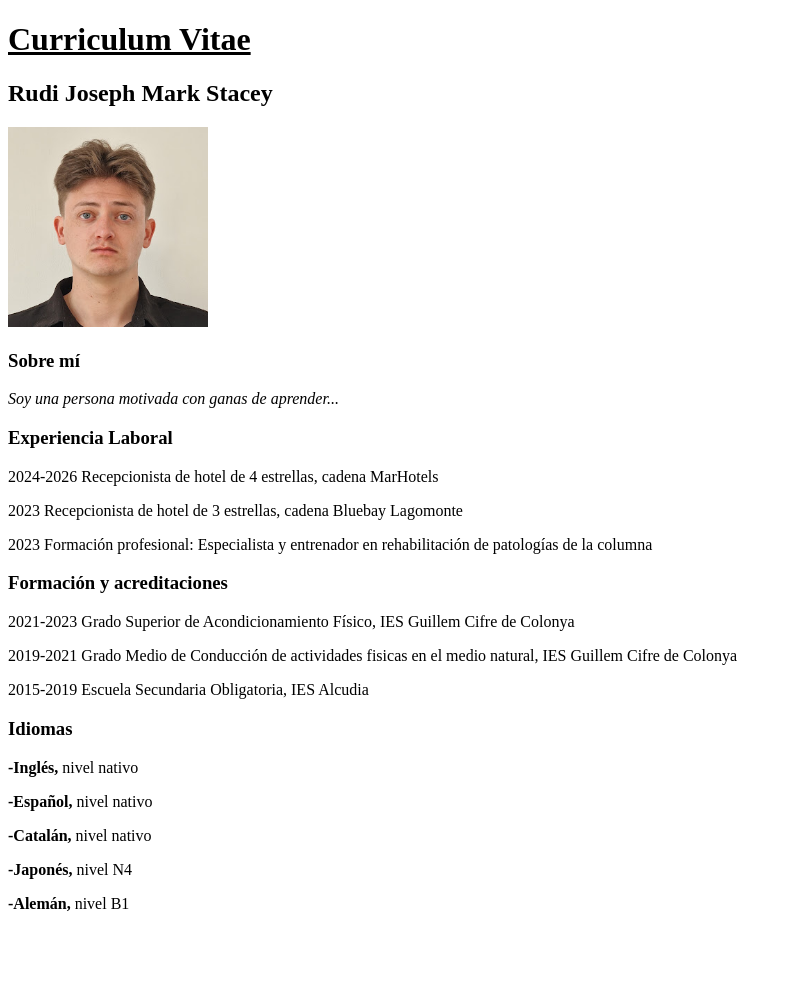
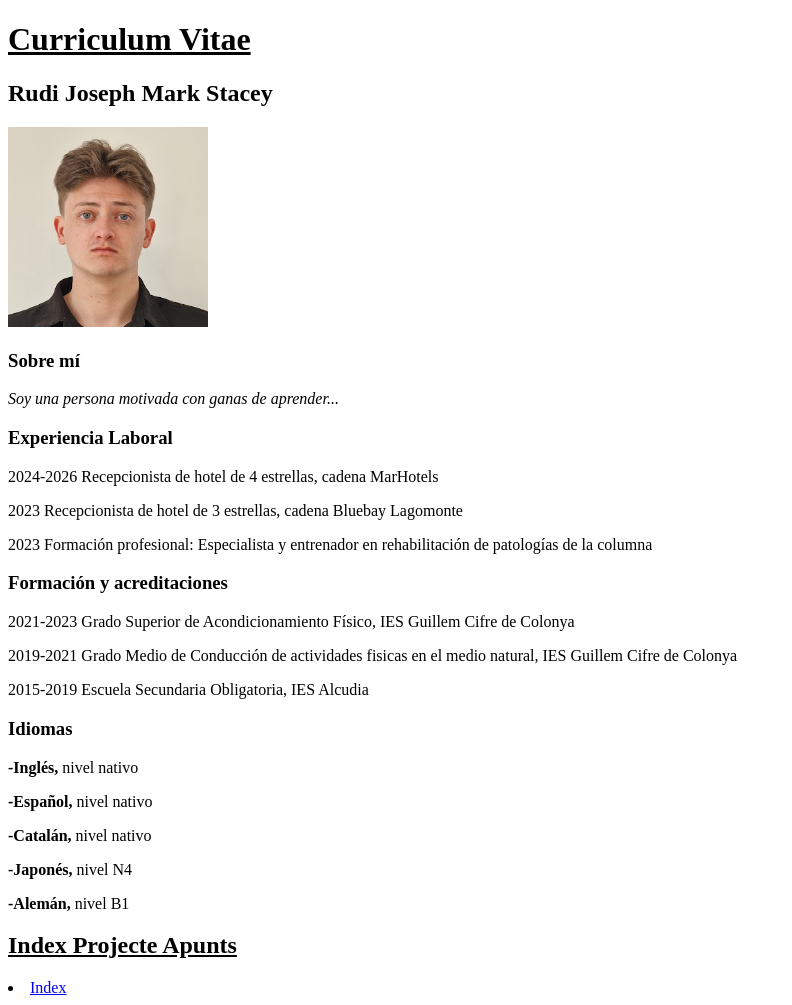
Before and after one commit to rst-IFC32A-EDE/Projecte-apunts, a plain HTML site: page index.html in a window 1280 px wide. Shown: the whole page, without its empty margins (0-792 px from the left). Before the commit the page ends 929 px from the top, so only its background shows below. Drawn offline with Linux system fonts and the light colour scheme.

Commit message:
feat: afegit html avançat

```diff
--- a/index.html
+++ b/index.html
@@ -23,5 +23,8 @@
 		<p><b>-Catalán, </b>nivel nativo</p>
 		<p><b>-Japonés, </b>nivel N4</p>
 		<p><b>-Alemán, </b>nivel B1</p>
+
+		<h2><u>Index Projecte Apunts</u></h2>
+		<li><a href="Indexapunts.html">Index</a></li>
 	</body>
 </html>
```
